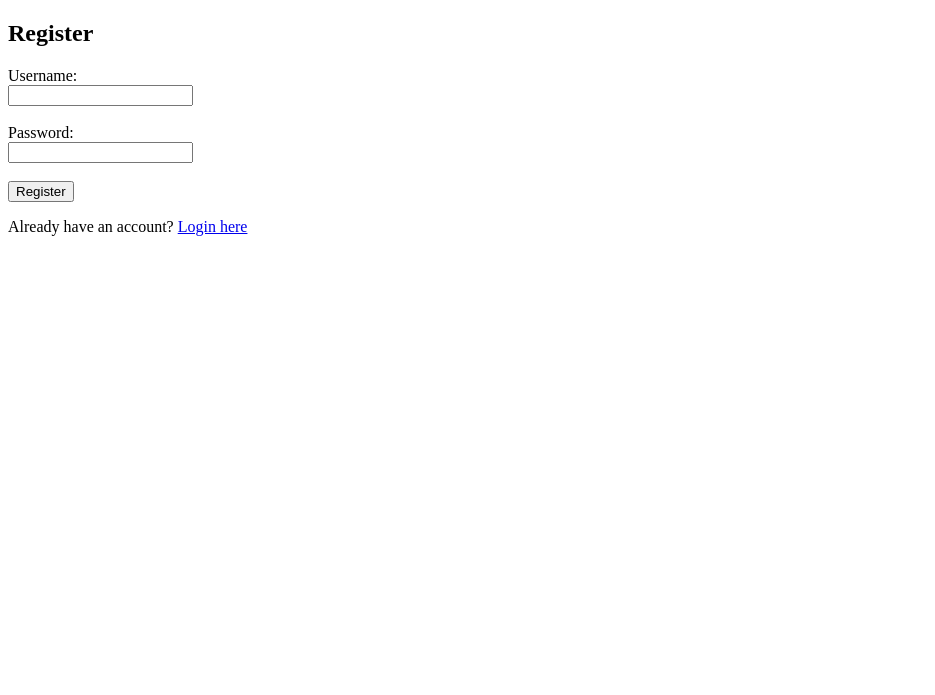
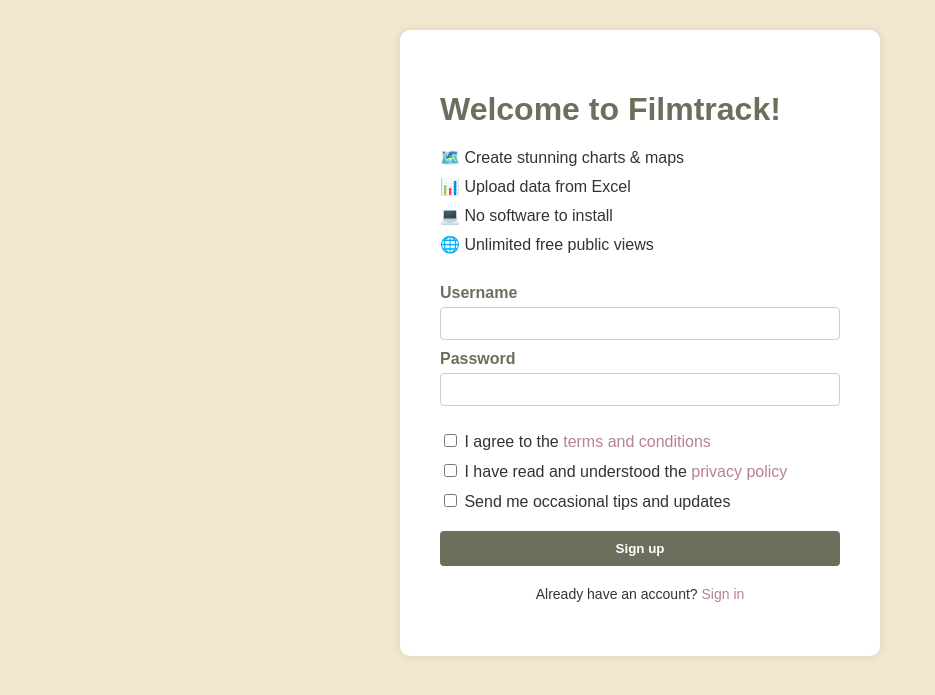
Before and after one commit to zhanzhan-lee/FilmTrack, a Flask app: page /register in a window 1280 px wide. Shown: the top 695 px of the page, without its empty margins (0-935 px from the left). Run offline with Flask 3, Linux system fonts and the light colour scheme.

Commit message:
just added register.html

```diff
--- a/app/templates/register.html
+++ b/app/templates/register.html
@@ -1,30 +1,59 @@
 <!DOCTYPE html>
-<html>
+<html lang="en">
   <head>
-    <title>Register</title>
+    <meta charset="UTF-8" />
+    <meta name="viewport" content="width=device-width, initial-scale=1.0" />
+    <title>Flourish Sign Up</title>
+    <link
+      rel="stylesheet"
+      href="{{ url_for('static', filename='css/register.css') }}"
+    />
   </head>
   <body>
-    <h2>Register</h2>
-    {% with messages = get_flashed_messages(with_categories=true) %}
-      {% if messages %}
-        <ul>
-        {% for category, message in messages %}
-          <li><strong>{{ category }}:</strong> {{ message }}</li>
-        {% endfor %}
+    <div class="container">
+      <h1>Welcome to Filmtrack!</h1>
+
+      <ul class="features">
+        <li>🗺️ Create stunning charts & maps</li>
+        <li>📊 Upload data from Excel</li>
+        <li>💻 No software to install</li>
+        <li>🌐 Unlimited free public views</li>
       </ul>
-      {% endif %}
-    {% endwith %}
 
-    <form method="POST">
-        <label>Username:</label><br>
-        <input type="text" name="username" required><br><br>
+      {% with messages = get_flashed_messages(with_categories=true) %} {% if
+      messages %} {% for category, message in messages %}
+      <div class="flash {{ category }}">{{ message }}</div>
+      {% endfor %} {% endif %} {% endwith %}
 
-        <label>Password:</label><br>
-        <input type="password" name="password" required><br><br>
+      <form method="POST" action="{{ url_for('auth.register') }}">
+        <label for="username">Username</label>
+        <input type="text" id="username" name="username" required />
 
-        <button type="submit">Register</button>
+        <label for="password">Password</label>
+        <input type="password" id="password" name="password" required />
+
+        <div class="checkboxes">
+          <label
+            ><input type="checkbox" required /> I agree to the
+            <a href="#">terms and conditions</a></label
+          >
+          <label
+            ><input type="checkbox" required /> I have read and understood the
+            <a href="#">privacy policy</a></label
+          >
+          <label
+            ><input type="checkbox" /> Send me occasional tips and
+            updates</label
+          >
+        </div>
+
+        <button type="submit" class="submit-btn">Sign up</button>
       </form>
 
-    <p>Already have an account? <a href="{{ url_for('auth.login') }}">Login here</a></p>
+      <p class="signin">
+        Already have an account?
+        <a href="{{ url_for('auth.login') }}">Sign in</a>
+      </p>
+    </div>
   </body>
 </html>
```
Lines whose indentation alone changed are shown as unchanged.
